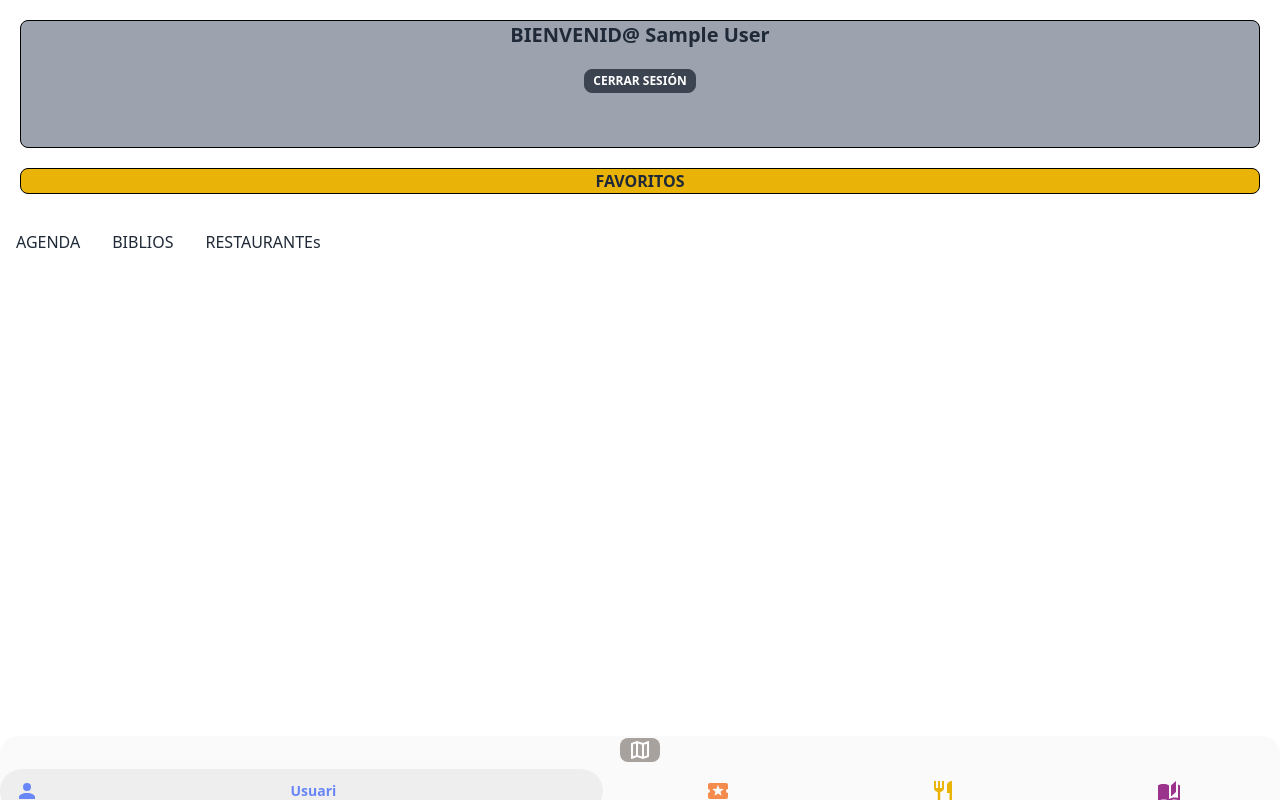
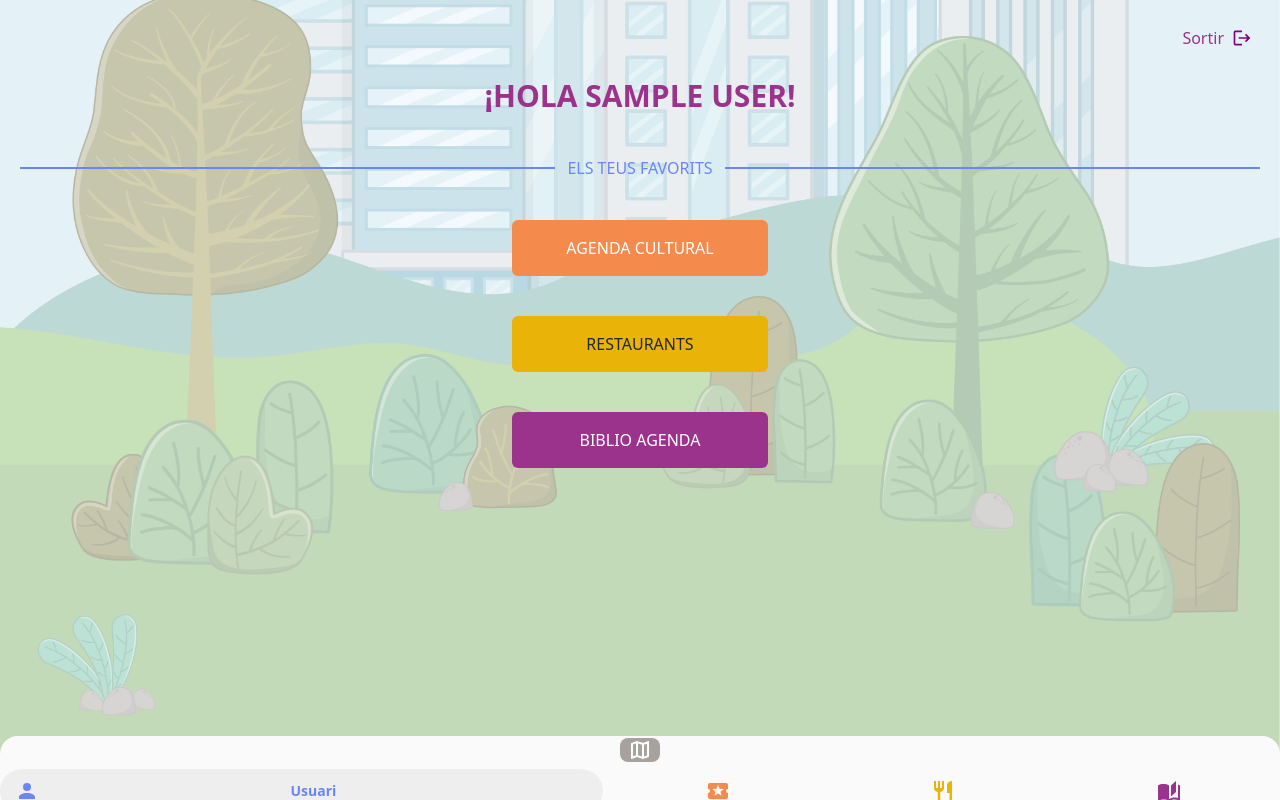
Before and after one commit to missvader/WITH_KIDS, a React (Vite) app: page /profile in a window 1280 px wide. Built offline with nearby package versions, Linux system fonts and the light colour scheme; no server answers; sample sign-in values are in the browser's storage.

Commit message:
profile layout and pages changes

```diff
--- a/src/components/Actividad.jsx
+++ b/src/components/Actividad.jsx
@@ -1,19 +1,30 @@
 import React, {useState, useContext} from "react";
-import { FaHeart, FaRegHeart } from 'react-icons/fa';
+import { FaHeart, FaRegHeart, FaCalendar, FaPhone, FaEnvelope, FaClock } from 'react-icons/fa';
 import { arrayUnion, doc, updateDoc } from 'firebase/firestore'
 import {db} from "../firebase/firebase";
 import { AuthContext } from "../contexts/AuthProvider";
+import Background from "../assets/backgroundApp.png"
 
-const Actividad = ({titol,id, adreca, data, image, errorImage, url, link, addFavAct}) => {
+const Actividad = ({titol,id, adreca, espai,entrades,horari,tags, telefon, email, data, image, errorImage, url, link, addFavAct}) => {
   const urlImage = `https://agenda.cultura.gencat.cat` + image;
   const urlErrorImage = `https://agenda.cultura.gencat.cat` + errorImage;
-  const linkToUrl = link.split(",");
+  const linkToUrl = link.split(",")[0];
   /* ------- ESTOS ERRORES Y WARNINGS SON POR LAS urlIMAGES--------------------------
   Revisar error de chrome -->  indicate wheter to send a cookie in a cross-site request by     specifying its SameSite attribute
    tambien revisar --> Cross-Origin Read Blocking (CORB) ha bloqueado la respuesta de orígenes cruzados <URL> con el tipo de MIME text/html. Consulta la página <URL> para obtener más información. */
   const {currentUser} = useContext(AuthContext);
   const [like, setLike] = useState(false);
   const [saved, setSaved] = useState(false);
+
+  const date = new Date(data);
+  const day = date.getDate().toString().padStart(2, "0");
+  const month = (date.getMonth() + 1).toString().padStart(2, "0");
+  const year = date.getFullYear();
+  const formatedDate = `${day}-${month}-${year}`;
+
+  const newHorari =  horari?.replace(/&nbsp/i, " ");
+
+  const newTags = tags.split(",").map(item =>item.split("/")[1]);
 
   const addFavoriteAgenda = async () => {
     if(currentUser !== null){
@@ -32,21 +43,63 @@ const Actividad = ({titol,id, adreca, data, image, errorImage, url, link, addFav
   }
 
   return (
-    <div className="mx-auto bg-naranja p-8 ">
-    <div className="card lg:card-side bg-base-100 shadow-xl">
-      <figure className="h-72"><img
+    <div className="container w-full mb-4 container-cards relative">
+      <img src={Background} alt="background" className="bg-image absolute bottom-0 opacity-30"/>
+      <div className="card lg:card-side bg-naranjaCard shadow-xl m-10 rounded">
+        <figure className="w-full h-[223px]">
+          <img
           src={urlImage}
           alt="agenda activity image"
           onError={(e) => (e.currentTarget.src = urlErrorImage)}
-          className= "w-full h-72"
-      /></figure>
+          className= "object-cover rounded"
+          />
+        </figure>
       <div className="card-body">
-        <div className="card-title bg-naranja/25 rounded-lg p-2">
-          <h2 className="">{titol}</h2>
+        <div className="card-title rounded-lg p-2">
+          <h2 className="uppercase font-sans font-semibold">{titol}</h2>
         </div>
-        <div className="p-2">
-          <p>{adreca}</p>
-          <p>{data}</p>
+        <div className="px-2 pb-2 font-sans font-medium">
+          <p className="py-1 uppercase">{espai}</p>
+          <p className="py-1">{adreca}</p>
+          {
+            newHorari ?
+              <div className=" grid grid-flow-col ">
+                <FaClock size={20} className="mr-2 mt-2"/>
+                <p>{newHorari}</p>
+              </div>
+            : null
+          }
+          {
+            telefon ?
+              <div className="py-1 flex my-2">
+                <FaPhone className="" size={20}/>
+                <p>&nbsp;{telefon}</p>
+              </div>
+            : null
+          }
+          {
+            email ?
+              <div className="py-1 flex my-2">
+                <FaEnvelope className="" size={20}/>
+                <p>&nbsp;{email}</p>
+              </div>
+            : null
+          }
+          <div className="py-1 flex my-2">
+              <FaCalendar className="" size={20}/>
+              <p>&nbsp;INICI: {formatedDate}</p>
+          </div>
+          <div className="flex flex-wrap">
+          {
+              newTags?.map((newTag, index)=> {
+                return (
+                  <div key={index}  >
+                    <div className="badge  d-block badge-lg p-3 badge-ghost m-2 bg-white/25">{newTag}</div>
+                  </div>
+                )
+              })
+              }
+          </div>
         </div>
         <div className="card-actions flex justify-between">
           <button onClick={addFavoriteAgenda}>
@@ -56,11 +109,11 @@ const Actividad = ({titol,id, adreca, data, image, errorImage, url, link, addFav
             }
           </button>
           <button
-          className="btn btn-primary btn-xs "
+          className="btn bg-lila btn-sm "
           ><a
-            href={linkToUrl[0]}
+            href={linkToUrl}
             target='_blank'
-            >MORE INFO</a>
+            >+ INFO</a>
           </button>
         </div>
       </div>
--- a/src/components/Biblio.jsx
+++ b/src/components/Biblio.jsx
@@ -36,12 +36,12 @@ const Biblio = ({titol,id, tags, adreca, espai, data,telefon, dies,horari, durad
   <div className="container w-full mb-4 container-cards relative">
     <img src={Background} alt="background" className="bg-image absolute bottom-0 opacity-30"/>
     <div className="card lg:card-side bg-lilaCard shadow-xl m-10 rounded ">
-      <figure>
+      <figure >
         <img
         src={imatge}
         onError={(e) => (e.target.src = errorImage)}
         alt="biblio activity image"
-        className="w-full h-[223px] rounded"
+        className=" h-[223px] w-full  rounded "
         /></figure>
       <div className="card-body">
         <div className="card-title  rounded-lg p-2">
--- a/src/components/FavoriteList.jsx
+++ b/src/components/FavoriteList.jsx
@@ -1,30 +1,26 @@
-import React, {useState} from "react";
-import FavoritesAgenda from "./FavoritesAgenda";
-import FavoritesBiblio from "./FavoritesBiblio";
-import FavoritesRest from "./FavoritesRest";
+import React from "react";
+import { Link } from "react-router-dom";
+
 
 const FavoriteList = () => {
-  /*Aqui va la logica de los 3 botones que renderizaran cada uno de los componentes de favoritos */
-  const [selectedFav, setSelectedFav] = useState(null)
-  const selectComponent = (componentId) => {
-    switch(componentId){
-      case 1:
-        return <FavoritesAgenda/>;
-      case 2:
-        return <FavoritesBiblio/>;
-      case 3:
-        return <FavoritesRest/>;
-      default:
-        return null;
-    }
-  }
 
   return (
-    <div>
-        <button className="p-4" onClick={()=>setSelectedFav(1)}>AGENDA</button>
-        <button className="p-4" onClick={()=>setSelectedFav(2)}>BIBLIOS</button>
-        <button className="p-4" onClick={()=>setSelectedFav(3)}>RESTAURANTEs</button>
-        {selectComponent(selectedFav)}
+    <div className="flex flex-col grid place-content-center">
+      <Link to="/favoritesAgenda">
+        <div className="p-4 w-64 bg-naranja rounded-md m-5 text-white text-center" >
+          AGENDA CULTURAL
+        </div>
+      </Link>
+      <Link to="/favoritesRest">
+        <div className="p-4 w-64 bg-amarillo rounded-md m-5 text-center " >
+          RESTAURANTS
+        </div>
+      </Link>
+      <Link to="/favoritesBiblio">
+        <div className="p-4 w-64 bg-lila rounded-md m-5 text-white text-center" >
+          BIBLIO AGENDA
+        </div>
+      </Link>
     </div>
   )
 }
--- a/src/pages/Agenda.jsx
+++ b/src/pages/Agenda.jsx
@@ -7,7 +7,7 @@ const Agenda = () => {
   const {filteredAct}= useContext(DataContext);
 
   return (
-    <div className="container ">
+    <div className="container h-6/7 ">
             <div>
             {
               filteredAct?.map((item)=> (
@@ -15,9 +15,14 @@ const Agenda = () => {
                   key={item.codi}
                   id={item.codi}
                   titol={item.denominaci}
-                  adreca={item.espai}
+                  espai={item.espai}
+                  adreca={item.adre_a}
+                  telefon={item.tel_fon}
+                  email={item.email}
+                  horari={item.horari}
                   data={item.data_inici}
                   entrades= {item.entrades}
+                  tags={item.tags_categor_es}
                   image= {item.imatges}
                   errorImage = {item.imgapp}
                   url={item.url}
--- a/src/pages/Profile.jsx
+++ b/src/pages/Profile.jsx
@@ -1,6 +1,9 @@
 import {useContext} from "react";
 import { AuthContext } from "../contexts/AuthProvider";
 import FavoriteList from "../components/FavoriteList";
+import Background from "../assets/backgroundApp.png"
+import { MdLogout} from "react-icons/md";
+
 const Profile = () => {
   const {logOut, currentUser} = useContext(AuthContext);
 
@@ -8,22 +11,26 @@ const Profile = () => {
     await logOut();
   };
 
-
   return (
-    <div>
-    <div className="bg-gray-400 border-black m-5 border rounded-lg h-32 text-center ">
-      <div className="text-xl font-bold">BIENVENID@ {currentUser.displayName}</div>
-      <div className="">
-        <button className="btn btn-xs m-5" onClick={handleLogOut}>
-          CERRAR SESIóN
-        </button>
-      </div>
+    <div className="flex flex-col  m-auto static h-screen w-screen">
+      <img src={Background} alt="background" className="bg-image w-screen absolute bottom-0 opacity-50"/>
+      <div className="container absolute flex flex-col ">
+        <div className=" m-5">
+          <div className="flex justify-end">
+            <button className="text-lila font-normal" onClick={handleLogOut}>
+              Sortir
+            </button>
+            <MdLogout size={20} className="m-2" color="purple"/>
+          </div>
+          <div className="mt-5 text-3xl font-semibold leading-10 uppercase text-center text-lila">¡HOLA {currentUser.displayName}!</div>
+        </div>
+        <div className="flex items-center m-5 ">
+          <div className="bg-azul grow h-0.5"></div>
+          <p className=" text-center text-azul mx-3">ELS TEUS FAVORITS</p>
+          <div className="bg-azul grow h-0.5"></div>
+        </div>
+        <FavoriteList />
     </div>
-
-    <div className="bg-amarillo m-5 border border-black rounded-lg text-center font-bold">FAVORITOS</div>
-
-        <FavoriteList />
-
     </div>
 
   )
--- a/tailwind.config.cjs
+++ b/tailwind.config.cjs
@@ -15,7 +15,8 @@ module.exports = {
       'blanco' : '#fafafa',
       'dorado' : '#f5BA41',
       'amarilloCard':'#EEC64F',
-      'lilaCard' : '#E890DB'
+      'lilaCard' : '#E890DB',
+      'naranjaCard' : '#FAB741'
     },
     borderRadius: {
       'none': '0',
```
Also changed, not shown: src/App.jsx (+6 -1 lines), src/contexts/Data.jsx (+3 -10 lines), src/pages/FavoritesAgenda.jsx (renamed from src/components/FavoritesAgenda.jsx), src/pages/FavoritesBiblio.jsx (renamed from src/components/FavoritesBiblio.jsx), src/pages/FavoritesRest.jsx (renamed from src/components/FavoritesRest.jsx).
